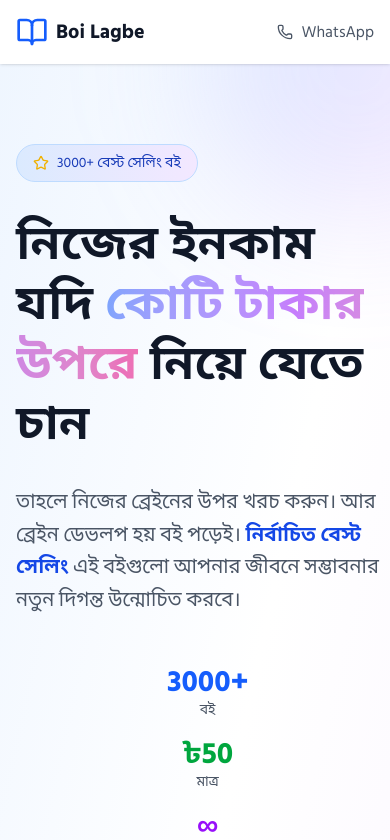
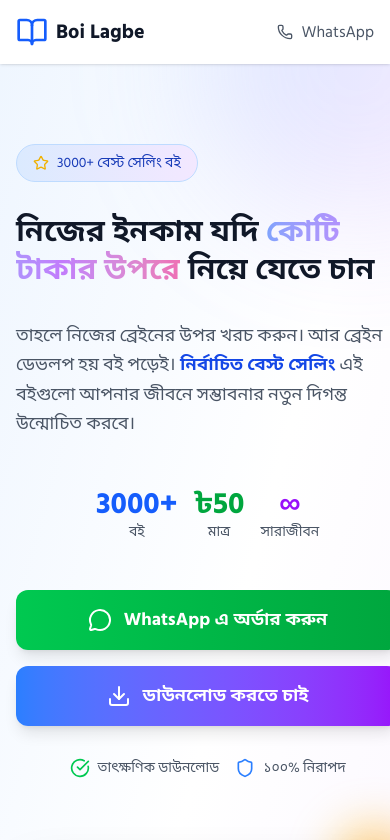
Before and after one commit to iamridoway-hue/ebook, a Next.js app: page / in a window 390 px wide. Shown: the top 840 px of the page. Built offline with nearby package versions, Linux system fonts and the light colour scheme.

Commit message:
📱 Responsive improvements: Reverted stats to horizontal, fixed heading sizes for mobile (3xl on mobile, 7xl on desktop)

```diff
--- a/src/app/page.tsx
+++ b/src/app/page.tsx
@@ -241,7 +241,7 @@ export default function Home() {
                 3000+ বেস্ট সেলিং বই
               </motion.div>
 
-              <h1 className="text-5xl lg:text-7xl font-bold text-gray-900 leading-tight">
+              <h1 className="text-3xl sm:text-4xl md:text-5xl lg:text-7xl font-bold text-gray-900 leading-tight">
                 নিজের ইনকাম যদি{' '}
                 <span className="text-transparent bg-clip-text bg-gradient-to-r from-blue-600 via-purple-600 to-pink-600 animate-pulse">
                   কোটি টাকার উপরে
@@ -249,7 +249,7 @@ export default function Home() {
                 নিয়ে যেতে চান
               </h1>
 
-              <p className="text-xl lg:text-2xl text-gray-600 leading-relaxed font-medium">
+              <p className="text-lg sm:text-xl lg:text-2xl text-gray-600 leading-relaxed font-medium">
                 তাহলে নিজের ব্রেইনের উপর খরচ করুন। আর ব্রেইন ডেভলপ হয় বই পড়েই।
                 <span className="text-blue-700 font-semibold"> নির্বাচিত বেস্ট সেলিং</span> এই বইগুলো আপনার জীবনে সম্ভাবনার নতুন দিগন্ত উন্মোচিত করবে।
               </p>
@@ -259,7 +259,7 @@ export default function Home() {
                 initial={{ opacity: 0, y: 20 }}
                 animate={{ opacity: 1, y: 0 }}
                 transition={{ duration: 0.6, delay: 0.4 }}
-                className="flex flex-col sm:flex-row items-center justify-center space-y-4 sm:space-y-0 sm:space-x-8 py-4"
+                className="flex items-center justify-center space-x-4 sm:space-x-8 py-4"
               >
                 <div className="text-center">
                   <div className="text-3xl font-bold text-blue-600">3000+</div>
@@ -307,7 +307,7 @@ export default function Home() {
                 initial={{ opacity: 0, y: 20 }}
                 animate={{ opacity: 1, y: 0 }}
                 transition={{ duration: 0.6, delay: 0.8 }}
-                className="flex flex-col sm:flex-row items-center justify-center space-y-2 sm:space-y-0 sm:space-x-6 text-sm text-gray-600"
+                className="flex items-center justify-center space-x-4 sm:space-x-6 text-sm text-gray-600"
               >
                 <div className="flex items-center space-x-2">
                   <CheckCircle className="h-5 w-5 text-green-500" />
```
